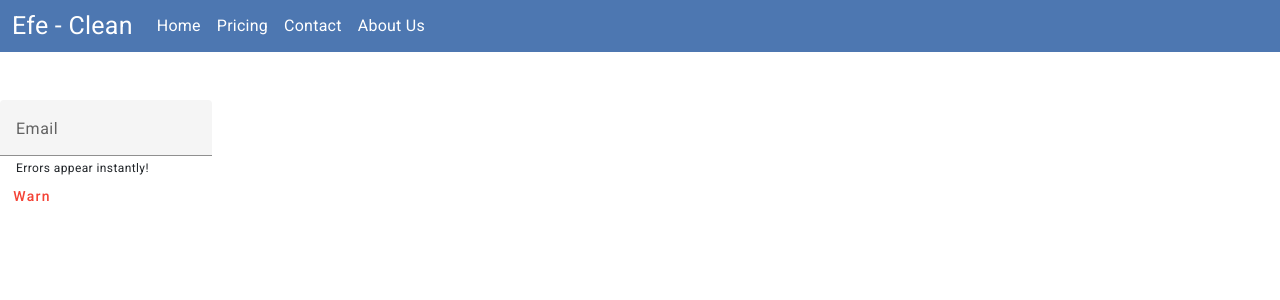
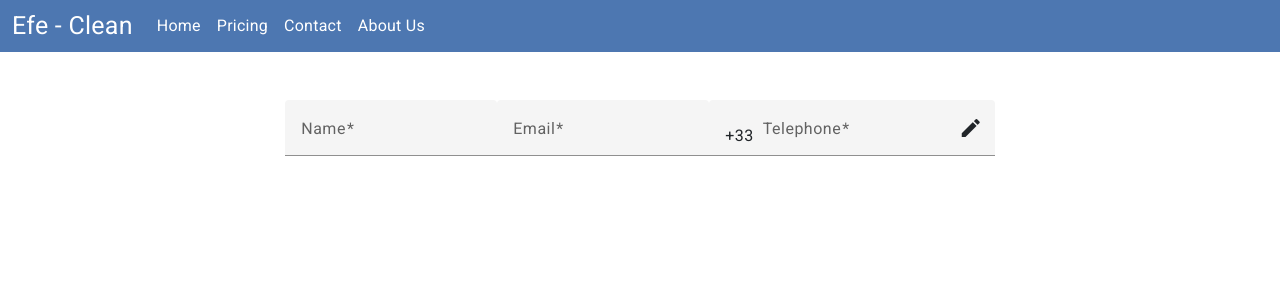
Before and after one commit to Luka288/efe-clean, an Angular app: page /contact in a window 1280 px wide. Shown: the top 300 px of the page. Built offline with nearby package versions, Linux system fonts and the light colour scheme.

Commit message:
forms done
form done,
form validators done.

```diff
--- a/src/app/features/contact-page/contact-page.component.html
+++ b/src/app/features/contact-page/contact-page.component.html
@@ -1,14 +1,55 @@
 <main>
   <section class="formSection">
-    <form class="example-form">
-      <mat-form-field class="example-full-width">
-        <mat-label>Email</mat-label>
-        <input type="email" matInput placeholder="Ex. pat@example.com" />
-        <mat-hint>Errors appear instantly!</mat-hint>
-        <mat-error>Please enter a valid email address</mat-error>
-        <mat-error>Email is <strong>required</strong></mat-error>
-      </mat-form-field>
-    </form>
+    <div class="wrapper">
+      <form class="example-form" [formGroup]="signUpForm">
+        <mat-form-field class="example-full-width">
+          <mat-label>Name</mat-label>
+          <input
+            type="text"
+            matInput
+            placeholder="Your Name"
+            [formGroup]="signUpForm"
+            formControlName="firstName"
+          />
+          @if (signUpForm.get("firstName")?.hasError("required")) {
+          <mat-error>Name is <strong>required</strong></mat-error>
+          } @if (signUpForm.get("firstName")?.hasError("minLength")) {
+          <mat-error>Please enter more then 2 characters</mat-error>
+          }
+        </mat-form-field>
+        <mat-form-field class="example-full-width">
+          <mat-label>Email</mat-label>
+          <input
+            type="email"
+            matInput
+            placeholder="Enter your email"
+            [formGroup]="signUpForm"
+            formControlName="email"
+          />
+          @if (signUpForm.get("email")?.hasError("required")) {
+          <mat-error>Email is <strong>required</strong></mat-error>
+          } @if (signUpForm.get("email")?.hasError("email")) {
+          <mat-error>Please enter a valid email address</mat-error>
+          }
+        </mat-form-field>
+        <mat-form-field class="example-full-width">
+          <mat-label>Telephone</mat-label>
+          <span matTextPrefix>+33 &nbsp;</span>
+          <input
+            type="tel"
+            matInput
+            placeholder="6-12-34-56-78"
+            [formGroup]="signUpForm"
+            formControlName="phone"
+          />
+          <mat-icon matSuffix>mode_edit</mat-icon>
+          @if (signUpForm.get("phone")?.hasError("required")) {
+          <mat-error>Phone is <strong>required</strong></mat-error>
+          } @if (signUpForm.get("phone")?.hasError("minLength")) {
+          <mat-error>Please enter more then 2 characters</mat-error>
+          }
+        </mat-form-field>
+      </form>
+    </div>
   </section>
-  <button mat-button color="warn">Warn</button>
 </main>
--- a/src/app/features/contact-page/contact-page.component.scss
+++ b/src/app/features/contact-page/contact-page.component.scss
@@ -1,5 +1,16 @@
-@import "~@angular/material/prebuilt-themes/indigo-pink.css";
-
 main {
   padding-top: 100px;
+
+  .wrapper {
+    display: flex;
+    justify-content: center;
+    align-items: center;
+
+    .formSection {
+      form {
+        display: flex;
+        flex-direction: column;
+      }
+    }
+  }
 }
--- a/src/app/features/contact-page/contact-page.component.ts
+++ b/src/app/features/contact-page/contact-page.component.ts
@@ -1,17 +1,32 @@
-import { Component } from '@angular/core';
+import { Component, inject } from '@angular/core';
 import {MatInputModule} from '@angular/material/input';
 import {FormControl, Validators, FormsModule, ReactiveFormsModule, FormBuilder,} from '@angular/forms';
 import {MatButtonToggleModule} from '@angular/material/button-toggle';
 import {MatButtonModule} from '@angular/material/button';
+import {MatIconModule} from '@angular/material/icon';
+import { first } from 'rxjs';
 
 
 @Component({
   selector: 'app-contact-page',
   standalone: true,
-  imports: [MatButtonModule, MatInputModule, FormsModule, ReactiveFormsModule, MatButtonToggleModule],
+  imports: [MatIconModule, MatButtonModule, MatInputModule, FormsModule, ReactiveFormsModule, MatButtonToggleModule],
   templateUrl: './contact-page.component.html',
   styleUrl: './contact-page.component.scss'
 })
 export default class ContactPageComponent {
+  private readonly fb = inject(FormBuilder)
 
+  readonly signUpForm =this.fb.group({
+    firstName: new FormControl('', [
+      Validators.required,
+      Validators.minLength(2),
+      Validators.maxLength(16),
+    ]),
+    email: new FormControl('', [
+      Validators.required,
+      Validators.email,
+    ]),
+    phone: new FormControl('', [Validators.required, Validators.minLength(2)]),
+  })
 }
```
